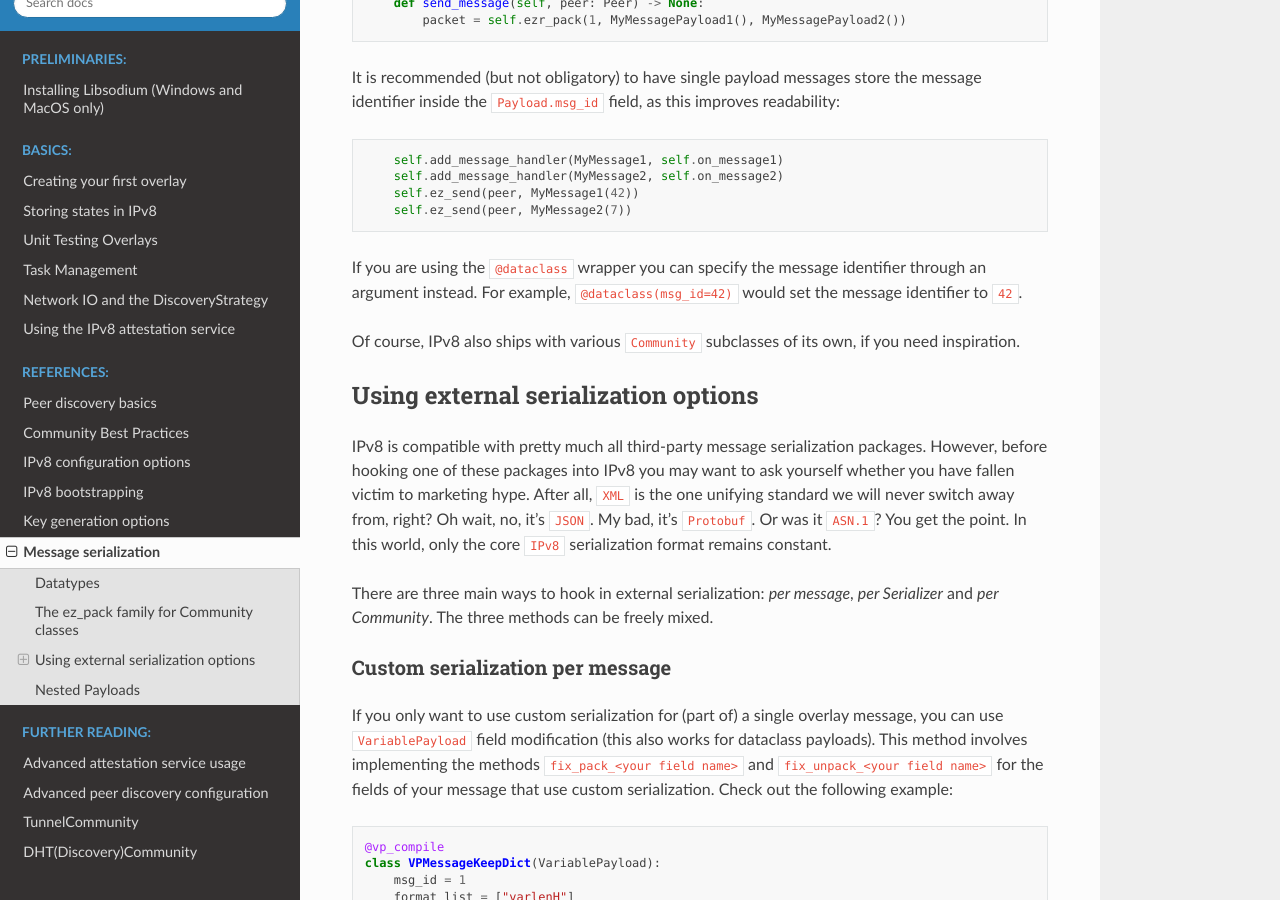
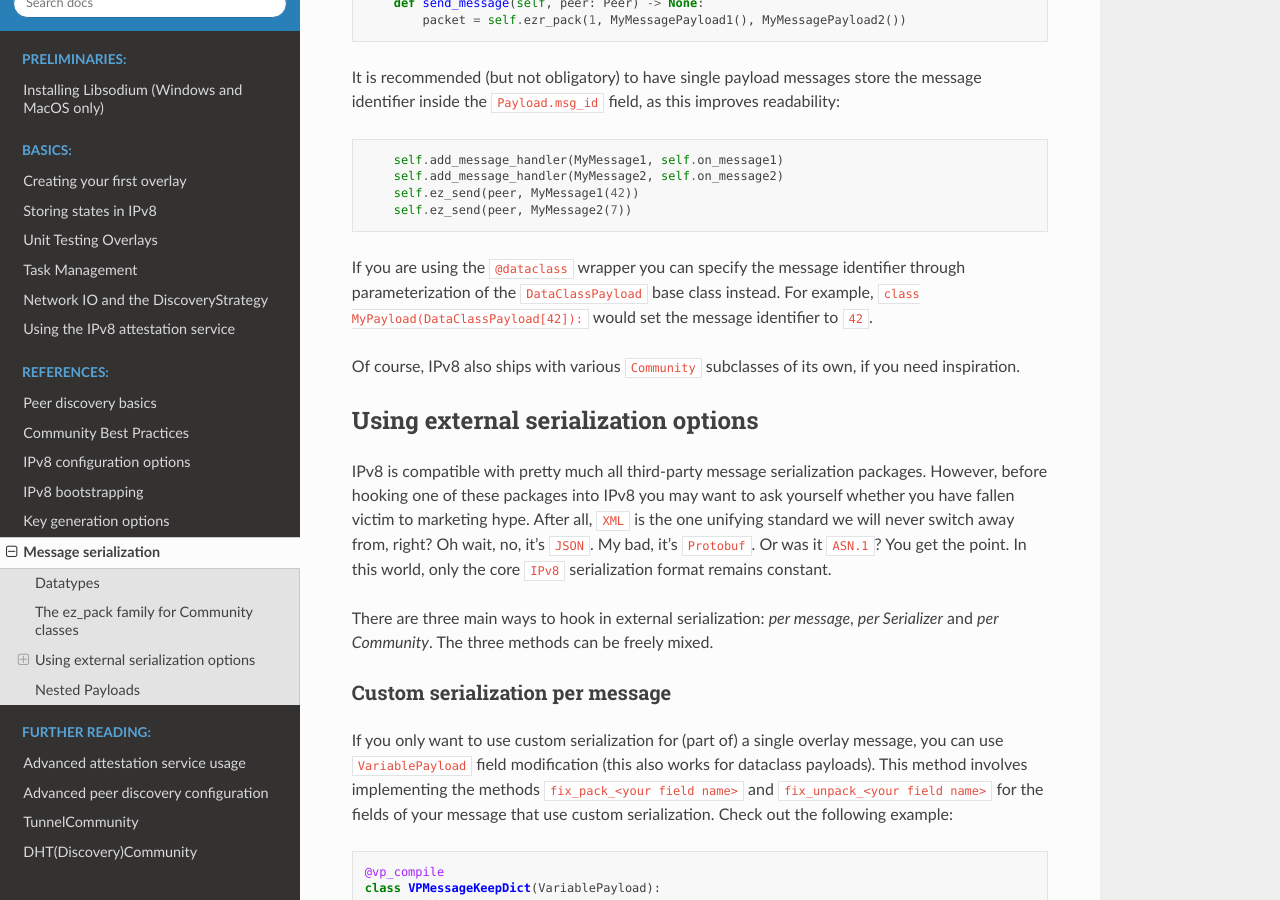
Before and after one commit to Tribler/py-ipv8, a Sphinx documentation site: the page built from doc/reference/serialization.rst, in a window 1280 px wide and 900 px high, scrolled down 5653 px. Built offline with Sphinx 7.4.7 and the Read the Docs theme 3.1.0, drawn with Linux system fonts in a browser that asks for light colours.

Commit message:
Revise message identifier specification for @dataclass
Updated the explanation for specifying message identifiers in the @dataclass wrapper.

```diff
--- a/doc/reference/serialization.rst
+++ b/doc/reference/serialization.rst
@@ -166,8 +166,8 @@ It is recommended (but not obligatory) to have single payload messages store the
    :lines: 32,33,54,57
    :dedent: 4
 
-If you are using the ``@dataclass`` wrapper you can specify the message identifier through an argument instead.
-For example, ``@dataclass(msg_id=42)`` would set the message identifier to ``42``.
+If you are using the ``@dataclass`` wrapper you can specify the message identifier through parameterization of the ``DataClassPayload`` base class instead.
+For example, ``class MyPayload(DataClassPayload[42]):`` would set the message identifier to ``42``.
 
 Of course, IPv8 also ships with various ``Community`` subclasses of its own, if you need inspiration.
 
```
